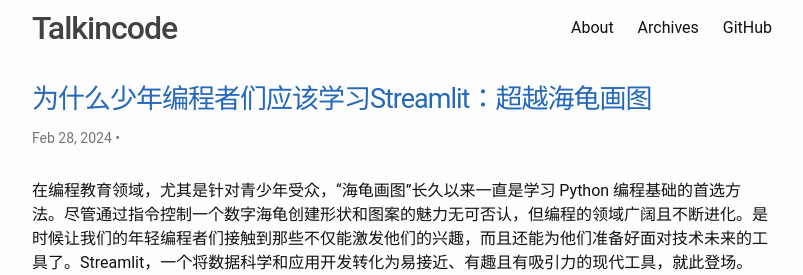
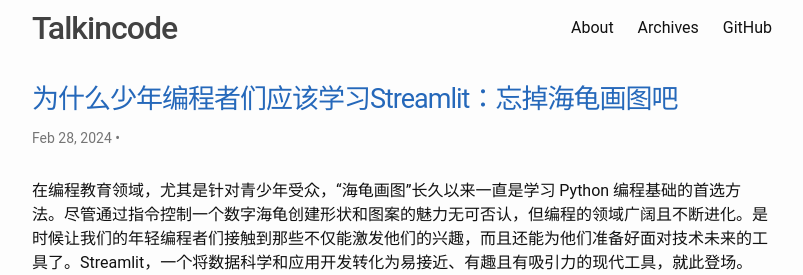
Before and after one commit to talkincode/ToughNotes, a Jekyll site: the page built from _posts/2024-02-28-Why-Young-Coders-Should-Embrace-Streamlit.md, in a window 1280 px wide and 900 px high. Shown: the top 275 px of the window, without its empty margins (238-1041 px from the left). Built offline with Jekyll 4.4.1, drawn with Linux system fonts in a browser that asks for light colours.

Commit message:
Update Streamlit post title to emphasize moving beyond turtle graphics for young coders

```diff
--- a/_posts/2024-02-28-Why-Young-Coders-Should-Embrace-Streamlit.md
+++ b/_posts/2024-02-28-Why-Young-Coders-Should-Embrace-Streamlit.md
@@ -1,6 +1,6 @@
 ---
 layout: post
-title: "为什么少年编程者们应该学习Streamlit：超越海龟画图"
+title: "为什么少年编程者们应该学习Streamlit：忘掉海龟画图吧"
 date: 2024-02-28 00:00:00 -0000
 categories: 编程 教育 Streamlit 青少年
 ---
```
